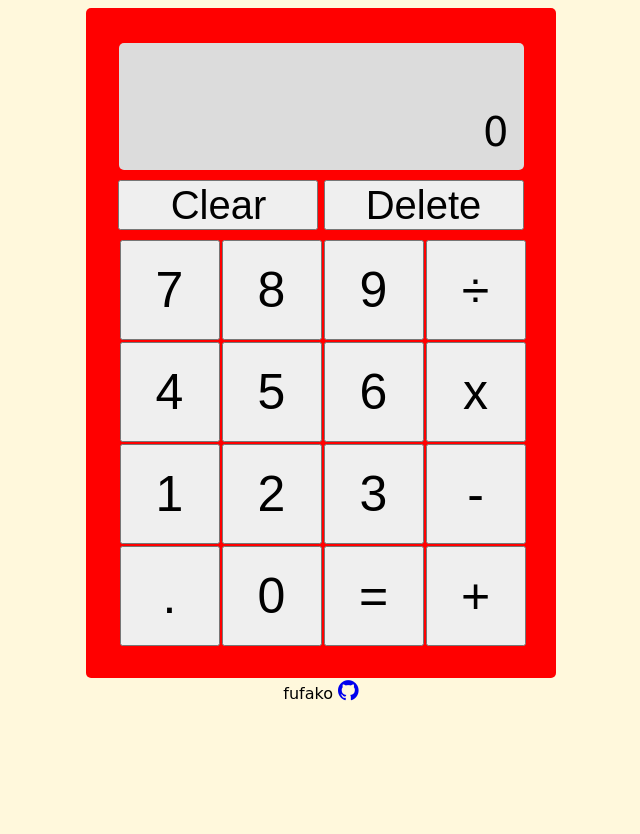
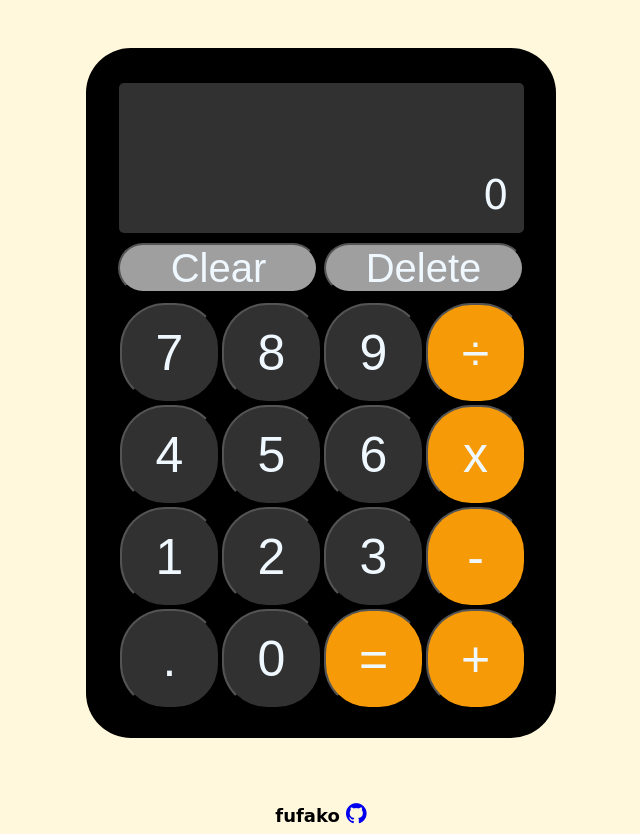
Before and after one commit to fufako/PROJECT-CALCULATOR, a plain HTML site: page index.html in a window 1280 px wide. Shown: the whole page, without its empty margins (319-959 px from the left). Before the commit the page ends 800 px from the top, so only its background shows below. Drawn offline with Linux system fonts and the light colour scheme.

Commit message:
Add styling to buttons and calculator overall

```diff
--- a/style.css
+++ b/style.css
@@ -6,47 +6,72 @@ body {
   font-family: "Indie Flower", cursive;
   flex-direction: column;
 }
+.footer {
+  text-align: center;
+  font-weight: bold;
+  font-size: large;
+  margin-top: 5%;
+}
+a:visited {
+  color: black;
+}
+a:hover {
+  color: #f69a07;
+}
 .calculator {
   display: flex;
   flex-direction: column;
   align-items: center;
-  background-color: red;
-  height: 620px;
+  background-color: #000000;
+  height: 640px;
   width: 450px;
   padding: 25px 10px 25px 10px;
-  border-radius: 5px;
+  border-radius: 45px;
+  margin-top: 40px;
+  color: aliceblue;
 }
+
 .screen {
   display: flex;
   flex-direction: column;
-  height: 200px;
+  min-height: 150px;
   width: 90%;
   margin: 10px;
-  background-color: gainsboro;
+  background-color: #313131;
   border-radius: 5px;
   text-align: right;
   justify-content: space-between;
+  word-break: break-all;
+  word-wrap: break-word;
 }
 
 .currentOperation {
   font-size: 40px;
   padding: 15px;
+  min-height: fit-content;
 }
 .lastOperation {
   font-size: 20px;
   min-height: 20px;
   padding: 5px;
 }
+
 .clear,
 .delete {
   width: 200px;
   height: 50px;
   font-size: 40px;
+  background-color: #9f9f9f;
+  color: aliceblue;
+  border-radius: 45px;
 }
 .grid-elements button {
   width: 100px;
   height: 100px;
   font-size: 50px;
+  background-color: #313131;
+  color: aliceblue;
+  border-radius: 45px;
 }
 .grid-elements {
   display: grid;
@@ -56,3 +81,15 @@ body {
   margin-top: 10px;
   margin-bottom: 10px;
 }
+
+#add,
+#multiply,
+#divide,
+#subtract,
+#equals {
+  background-color: #f69a07;
+}
+
+button:hover {
+  opacity: 0.75;
+}
```
